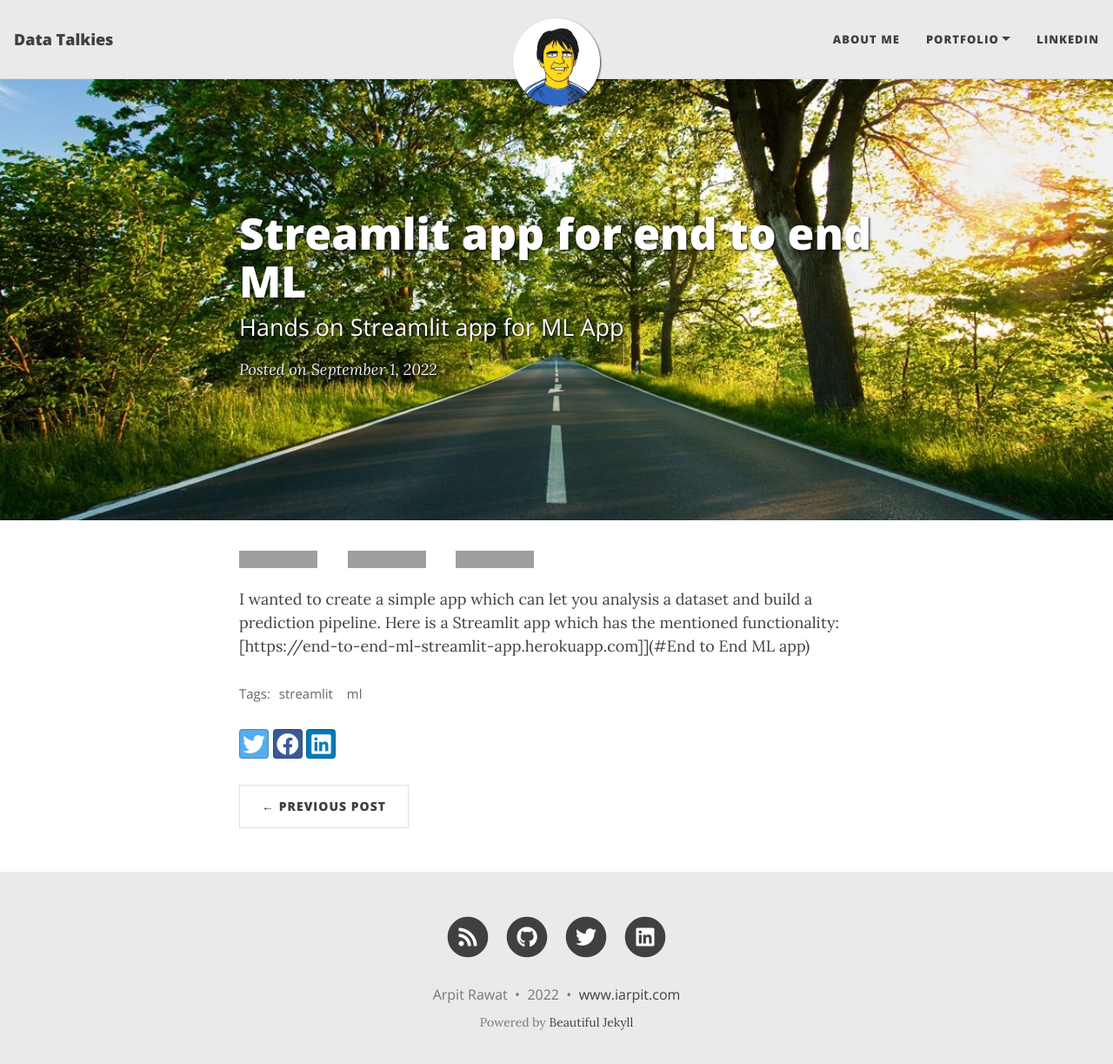
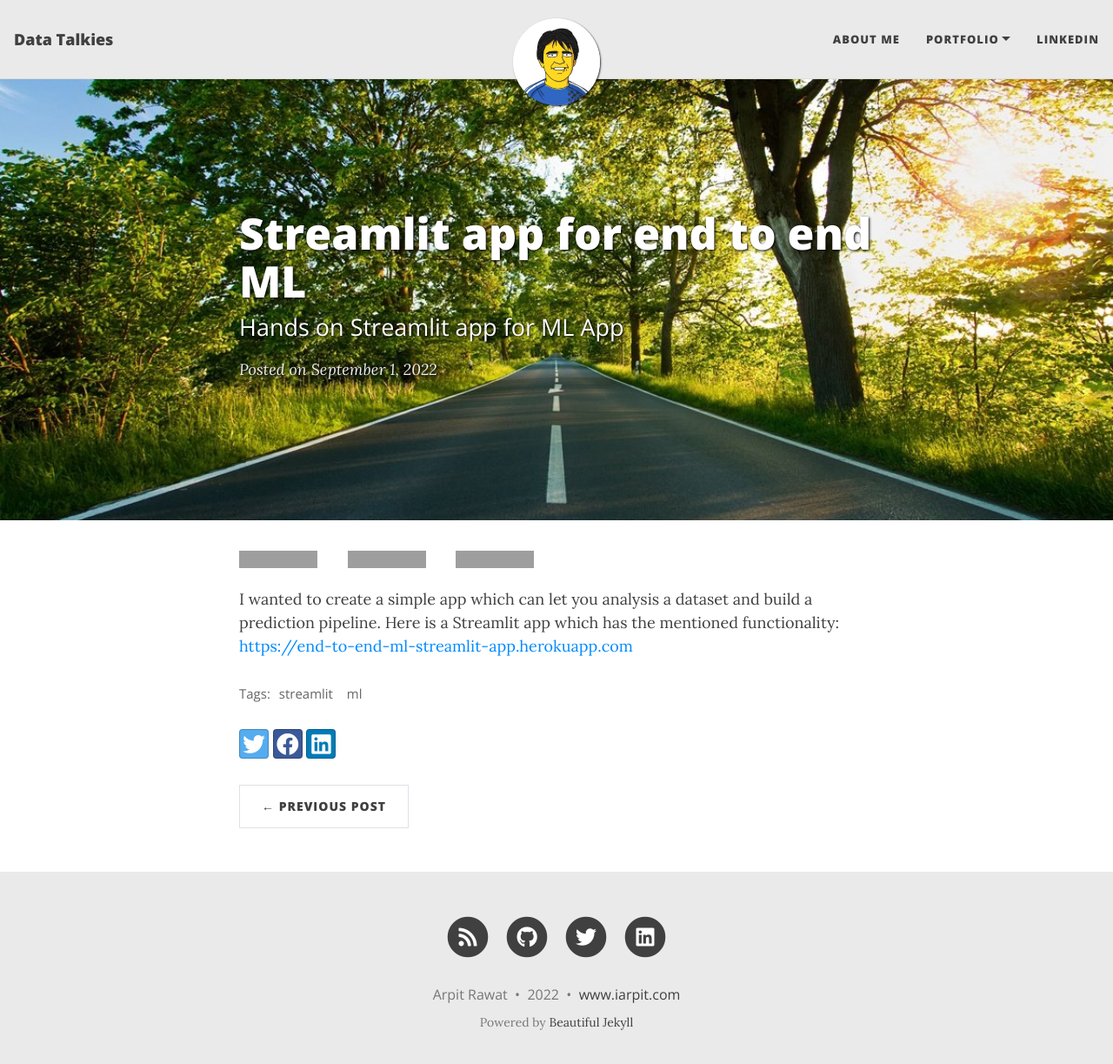
Before and after one commit to arpitHub/arpithub.github.io, a Jekyll site: the page built from _posts/2022-09-01-streamlit-end-to-end-ml-app.md, in a window 1280 px wide and 1236 px high. Shown: the top 1223 px of the window at 87% size. Built offline with Jekyll 4.4.1, drawn with Linux system fonts in a browser that asks for light colours; nearby versions of some CDN libraries; grey boxes are pictures that could not be loaded.

Commit message:
fixed typo

```diff
--- a/_posts/2022-09-01-streamlit-end-to-end-ml-app.md
+++ b/_posts/2022-09-01-streamlit-end-to-end-ml-app.md
@@ -13,4 +13,4 @@
 
 I wanted to create a simple app which can let you analysis a dataset and build a prediction pipeline.
 Here is a Streamlit app which has the mentioned functionality:
-[https://end-to-end-ml-streamlit-app.herokuapp.com]](#End to End ML app)
+[https://end-to-end-ml-streamlit-app.herokuapp.com](#End to End ML app)
```
